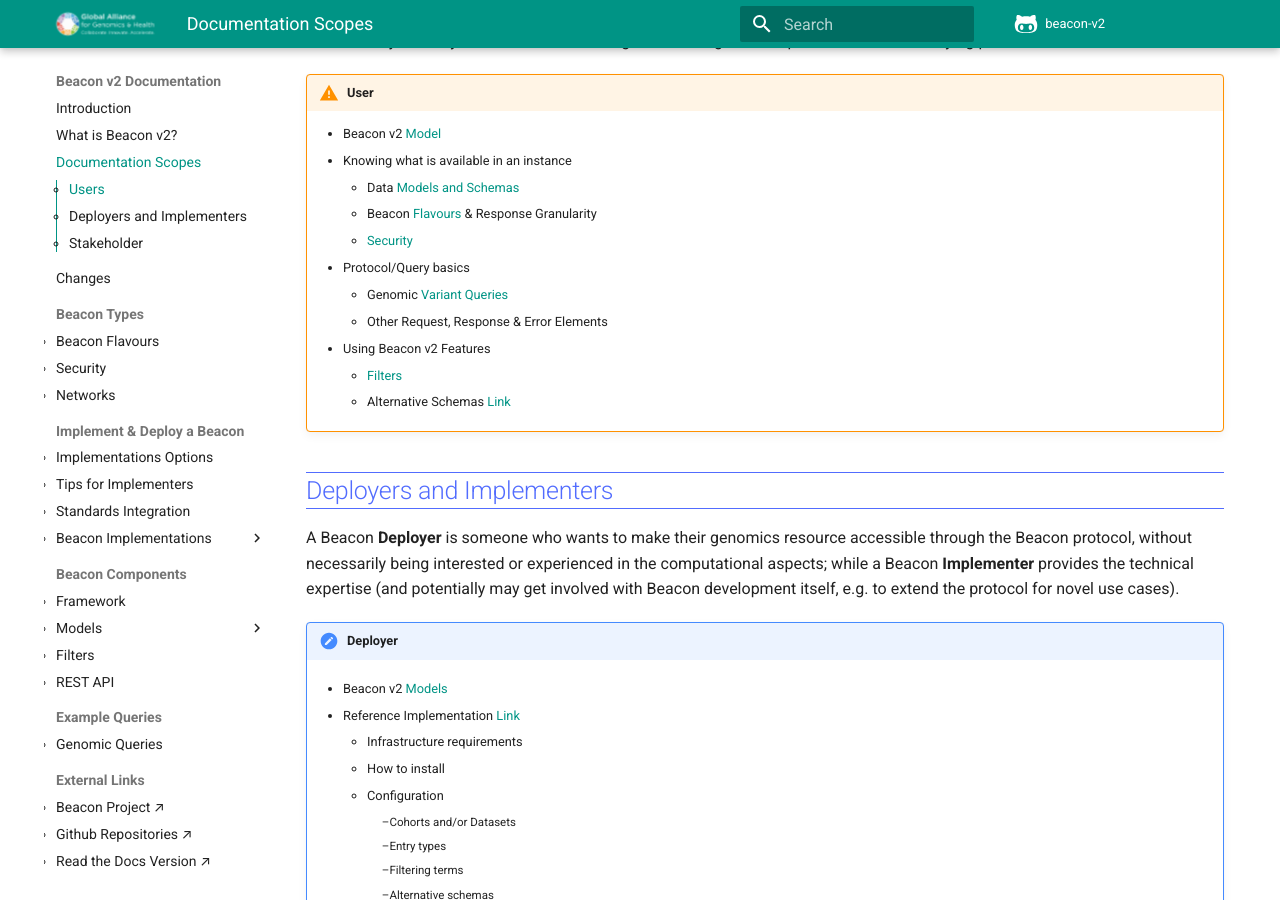
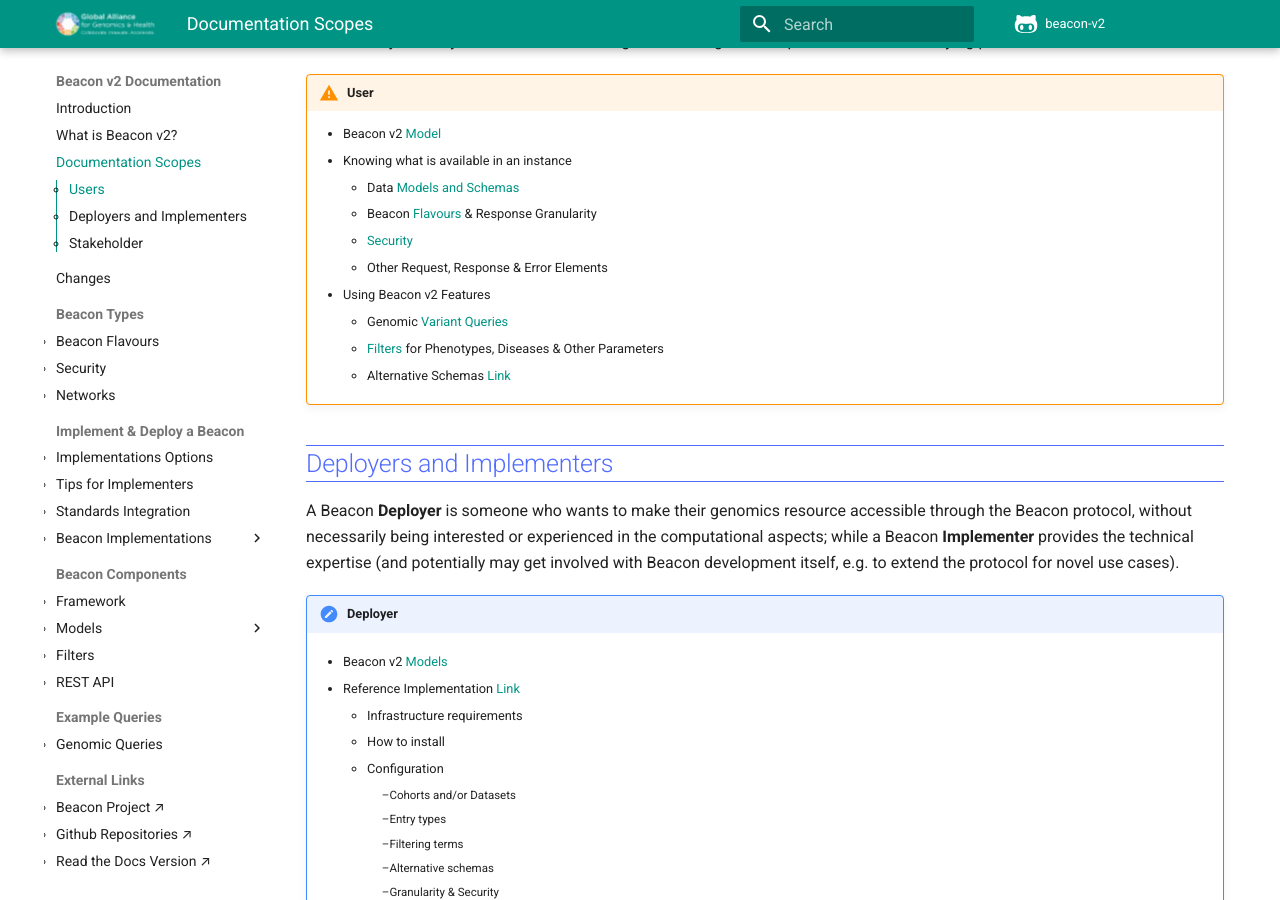
Before and after one commit to ga4gh-beacon/beacon-v2, an MkDocs documentation site: the page built from docs/roles.md, in a window 1280 px wide and 900 px high, scrolled down 347 px. Built offline with MkDocs 1.6.1 and Material for MkDocs 9.7.7, drawn with Linux system fonts in a browser that asks for light colours; comment, search, counter and statistics services are not loaded.

Commit message:
Update roles.md

```diff
--- a/docs/roles.md
+++ b/docs/roles.md
@@ -17,11 +17,10 @@
         * Data [Models and Schemas](models.md)
         * Beacon [Flavours](beacon-flavours.md) & Response Granularity
         * [Security](security.md)
-    * Protocol/Query basics
-        * Genomic [Variant Queries](variant-queries.md)
         * Other Request, Response & Error Elements
     * Using Beacon v2 Features
-        * [Filters](filters.md)
+        * Genomic [Variant Queries](variant-queries.md)
+        * [Filters](filters.md) for Phenotypes, Diseases & Other Parameters
         * Alternative Schemas [Link](models.md)
 
 <!--        * [OpenAPI](https://www.openapis.org) -->
```
